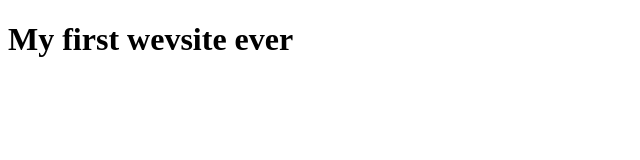
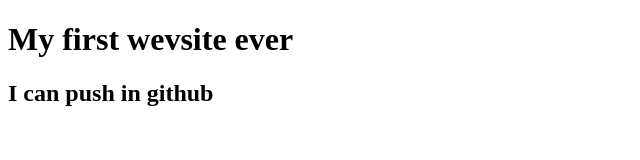
Before and after one commit to ratanchowdhury360/my-first-website, a plain HTML site: page index.html in a window 1280 px wide. Shown: the whole page, without its empty margins (0-640 px from the left). Drawn offline with Linux system fonts and the light colour scheme.

Commit message:
Learned github

```diff
--- a/index.html
+++ b/index.html
@@ -9,6 +9,7 @@
 
 <body>
     <h1>My first wevsite ever</h1>
+    <h2>I can push in github</h2>
 </body>
 
 </html>
```
